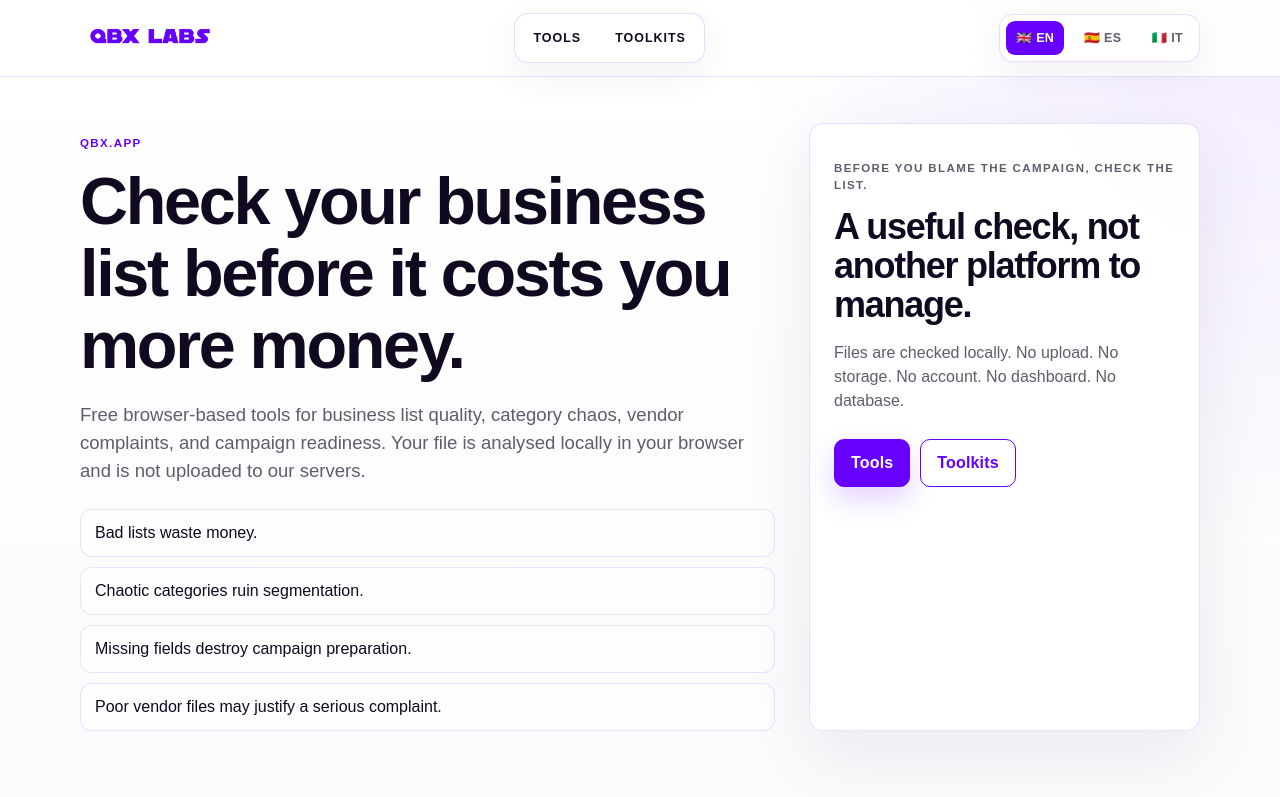
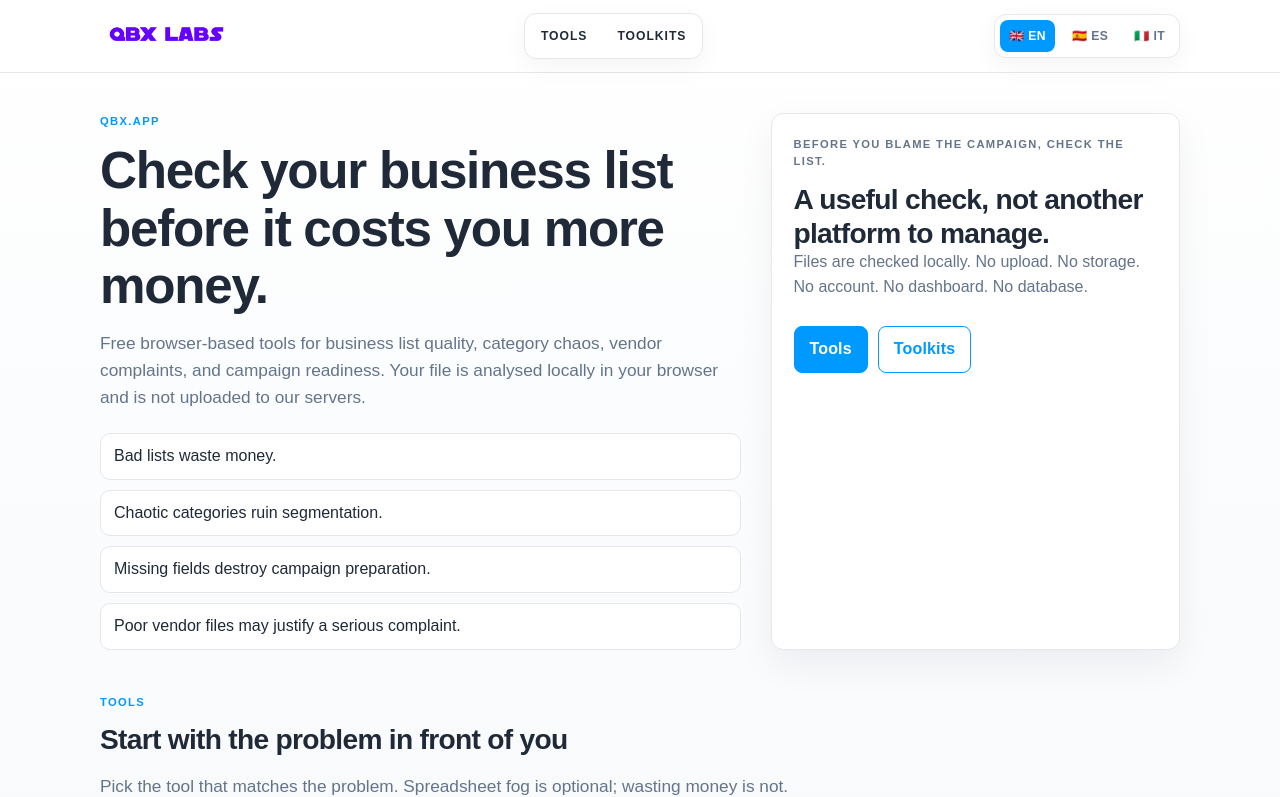
Before and after one commit to hubsienda/xapp, a Next.js app: page /en in a window 1280 px wide. Shown: the top 797 px of the page. Built offline with nearby package versions, Linux system fonts and the light colour scheme.

Commit message:
Refine blue professional visual system

```diff
--- a/src/app/globals.css
+++ b/src/app/globals.css
@@ -1,29 +1,30 @@
 :root {
-  --bg: #fbfafc;
+  --bg: #f8fafc;
   --panel: #ffffff;
-  --text: #171421;
-  --muted: #615c6c;
-  --line: #e4deee;
-  --strong: #10091f;
-  --accent: #6600ff;
-  --accent-dark: #4f00c8;
-  --accent-soft: #f2ebff;
-  --soft: #f7f3fb;
-  --danger: #701f1f;
-  --radius: 14px;
-  --button-radius: 10px;
-  --shadow: 0 22px 70px rgba(37, 18, 74, 0.08);
-  --subtle-shadow: 0 12px 36px rgba(37, 18, 74, 0.06);
+  --text: #333333;
+  --muted: #64748b;
+  --line: #e5e7eb;
+  --strong: #1f2937;
+  --accent: #0099ff;
+  --accent-dark: #007acc;
+  --accent-soft: #eef8ff;
+  --soft: #f3f4f6;
+  --danger: #991b1b;
+  --radius: 12px;
+  --button-radius: 8px;
+  --shadow: 0 14px 38px rgba(15, 23, 42, 0.06);
+  --subtle-shadow: 0 8px 24px rgba(15, 23, 42, 0.045);
 }
 
 * { box-sizing: border-box; }
 html { scroll-behavior: smooth; }
 body {
   margin: 0;
-  background: radial-gradient(circle at top right, rgba(102, 0, 255, 0.08), transparent 34rem), linear-gradient(180deg, #ffffff 0%, var(--bg) 42%, #ffffff 100%);
+  background: linear-gradient(180deg, #ffffff 0%, var(--bg) 44%, #ffffff 100%);
   color: var(--text);
   font-family: Arial, Helvetica, sans-serif;
-  line-height: 1.5;
+  line-height: 1.55;
+  font-size: 16px;
   text-rendering: optimizeLegibility;
 }
 
@@ -32,100 +33,100 @@ button, input, select, textarea { font: inherit; }
 button { cursor: pointer; }
 
 .page-shell { min-height: 100vh; display: flex; flex-direction: column; }
-.main { width: min(1120px, calc(100% - 32px)); margin: 0 auto; padding: 46px 0 72px; flex: 1; }
+.main { width: min(1080px, calc(100% - 32px)); margin: 0 auto; padding: 40px 0 68px; flex: 1; }
+.readable-page { max-width: 980px; }
 
-.header {
-  border-bottom: 1px solid rgba(102, 0, 255, 0.12);
-  background: rgba(255, 255, 255, 0.9);
-  position: sticky;
-  top: 0;
-  z-index: 20;
-  backdrop-filter: blur(18px);
-}
-.header-inner, .footer-inner { width: min(1120px, calc(100% - 32px)); margin: 0 auto; display: flex; align-items: center; justify-content: space-between; gap: 20px; }
-.header-inner { min-height: 76px; }
+.header { border-bottom: 1px solid var(--line); background: rgba(255, 255, 255, 0.94); position: sticky; top: 0; z-index: 20; backdrop-filter: blur(14px); }
+.header-inner, .footer-inner { width: min(1080px, calc(100% - 32px)); margin: 0 auto; display: flex; align-items: center; justify-content: space-between; gap: 20px; }
+.header-inner { min-height: 72px; }
 .brand { display: inline-flex; align-items: center; min-width: 118px; }
-.brand-logo { display: block; width: auto; height: 42px; max-width: 160px; object-fit: contain; }
-.nav, .lang-switcher, .footer-links { display: flex; align-items: center; gap: 10px; flex-wrap: wrap; }
-.nav, .lang-switcher { padding: 6px; border: 1px solid rgba(102, 0, 255, 0.14); border-radius: 14px; background: rgba(255, 255, 255, 0.72); box-shadow: var(--subtle-shadow); }
-.nav a { color: var(--strong); font-size: 0.78rem; font-weight: 800; letter-spacing: 0.08em; text-transform: uppercase; padding: 9px 12px; border-radius: 10px; }
+.brand-logo { display: block; width: auto; height: 40px; max-width: 155px; object-fit: contain; }
+.nav, .lang-switcher, .footer-links { display: flex; align-items: center; gap: 8px; flex-wrap: wrap; }
+.nav, .lang-switcher { padding: 5px; border: 1px solid var(--line); border-radius: 12px; background: #ffffff; box-shadow: var(--subtle-shadow); }
+.nav a { color: var(--strong); font-size: 0.76rem; font-weight: 800; letter-spacing: 0.08em; text-transform: uppercase; padding: 8px 11px; border-radius: 8px; }
 .nav a:hover, .nav a:focus-visible { color: var(--accent); background: var(--accent-soft); outline: none; }
-.footer-links a, .lang-switcher a { color: var(--muted); font-size: 0.92rem; }
+.footer-links a, .lang-switcher a { color: var(--muted); font-size: 0.9rem; }
 .footer-links a:hover, .lang-switcher a:hover, .footer-links a:focus-visible, .lang-switcher a:focus-visible { color: var(--accent); outline: none; }
-.lang-switcher a { display: inline-flex; align-items: center; gap: 5px; padding: 8px 10px; border-radius: 9px; font-size: 0.78rem; font-weight: 800; letter-spacing: 0.03em; }
-.lang-switcher .active { color: white; background: var(--accent); }
+.lang-switcher a { display: inline-flex; align-items: center; gap: 5px; padding: 7px 9px; border-radius: 8px; font-size: 0.76rem; font-weight: 800; letter-spacing: 0.03em; }
+.lang-switcher .active { color: #ffffff; background: var(--accent); }
 
-.footer { border-top: 1px solid rgba(102, 0, 255, 0.12); padding: 30px 0 22px; color: var(--muted); background: #ffffff; }
+.footer { border-top: 1px solid var(--line); padding: 28px 0 22px; color: var(--muted); background: #ffffff; }
 .footer-inner { align-items: flex-start; }
-.footer-brandline { max-width: 560px; font-size: 0.96rem; }
+.footer-brandline { max-width: 560px; font-size: 0.95rem; }
 .footer-brandline a, .footer-legal a { color: var(--strong); font-weight: 800; }
 .footer-brandline a:hover, .footer-legal a:hover, .footer-brandline a:focus-visible, .footer-legal a:focus-visible { color: var(--accent); outline: none; }
-.heart { color: var(--accent); font-size: 1.05em; font-weight: 900; }
-.footer-legal { width: min(1120px, calc(100% - 32px)); margin: 22px auto 0; padding-top: 18px; border-top: 1px solid var(--line); font-size: 0.82rem; color: var(--muted); }
+.footer-legal { width: min(1080px, calc(100% - 32px)); margin: 20px auto 0; padding-top: 16px; border-top: 1px solid var(--line); font-size: 0.82rem; color: var(--muted); }
 
-.hero, .tool-hero { display: grid; grid-template-columns: minmax(0, 1fr); gap: 10px; align-items: stretch; }
-.hero { grid-template-columns: minmax(0, 1.28fr) minmax(280px, 0.72fr); gap: 34px; }
-.tool-hero { max-width: 920px; }
-.eyebrow { text-transform: uppercase; letter-spacing: 0.12em; color: var(--accent); font-size: 0.72rem; font-weight: 900; margin-bottom: 14px; }
-h1, h2, h3 { color: var(--strong); line-height: 1.08; letter-spacing: -0.035em; margin: 0; }
-h1 { font-size: clamp(2.1rem, 5.2vw, 4.2rem); max-width: 860px; }
-h2 { font-size: clamp(1.45rem, 3vw, 2.25rem); }
-h3 { font-size: 1.08rem; letter-spacing: -0.02em; }
-.lede { color: var(--muted); font-size: clamp(1rem, 1.75vw, 1.16rem); max-width: 790px; margin: 20px 0 0; }
-.section { margin-top: 64px; }
+.hero, .tool-hero { display: grid; grid-template-columns: minmax(0, 1fr); gap: 8px; align-items: stretch; }
+.hero { grid-template-columns: minmax(0, 1.22fr) minmax(280px, 0.78fr); gap: 30px; }
+.tool-hero { max-width: 820px; }
+.eyebrow { text-transform: uppercase; letter-spacing: 0.12em; color: var(--accent); font-size: 0.7rem; font-weight: 900; margin-bottom: 12px; }
+h1, h2, h3 { color: var(--strong); line-height: 1.12; letter-spacing: -0.025em; margin: 0; }
+h1 { font-size: clamp(2rem, 4vw, 3.2rem); max-width: 820px; }
+h2 { font-size: clamp(1.35rem, 2.2vw, 2rem); line-height: 1.2; }
+h3 { font-size: 1.12rem; letter-spacing: -0.015em; }
+.lede { color: var(--muted); font-size: clamp(1rem, 1.6vw, 1.08rem); max-width: 760px; margin: 16px 0 0; }
+p { margin-top: 0; }
+.section { margin-top: 44px; }
 
 .grid, .tool-grid, .product-grid { display: grid; grid-template-columns: repeat(4, minmax(0, 1fr)); gap: 16px; }
 .tool-grid, .product-grid { grid-template-columns: repeat(2, minmax(0, 1fr)); }
-.card, .panel, .result, .form-card, .info-card, .toolkit-cta { background: rgba(255, 255, 255, 0.92); border: 1px solid rgba(102, 0, 255, 0.13); border-radius: var(--radius); padding: 24px; box-shadow: var(--shadow); }
+.two-product-grid { grid-template-columns: repeat(2, minmax(0, 1fr)); }
+.card, .panel, .result, .form-card, .info-card, .toolkit-cta { background: var(--panel); border: 1px solid var(--line); border-radius: var(--radius); padding: 22px; box-shadow: var(--shadow); }
 .card, .info-card, .toolkit-cta { transition: transform 160ms ease, border-color 160ms ease, box-shadow 160ms ease; }
-.card:hover, .info-card:hover, .toolkit-cta:hover { transform: translateY(-2px); border-color: rgba(102, 0, 255, 0.32); box-shadow: 0 26px 80px rgba(37, 18, 74, 0.1); }
+.card:hover, .info-card:hover, .toolkit-cta:hover { transform: translateY(-1px); border-color: #d1d5db; box-shadow: 0 16px 42px rgba(15, 23, 42, 0.08); }
 .card p, .panel p, .result p, .form-card p, .info-card p, .toolkit-cta p { color: var(--muted); }
 .card p:last-child, .panel p:last-child, .result p:last-child, .form-card p:last-child, .info-card p:last-child, .toolkit-cta p:last-child { margin-bottom: 0; }
 
-.button, button.primary { display: inline-flex; align-items: center; justify-content: center; border: 1px solid var(--accent); background: var(--accent); color: white; border-radius: var(--button-radius); padding: 11px 16px; min-height: 43px; font-weight: 800; letter-spacing: 0.01em; margin-top: 10px; box-shadow: 0 12px 28px rgba(102, 0, 255, 0.18); transition: transform 160ms ease, background 160ms ease, color 160ms ease, box-shadow 160ms ease; }
+.button, button.primary { display: inline-flex; align-items: center; justify-content: center; border: 1px solid var(--accent); background: var(--accent); color: white; border-radius: var(--button-radius); padding: 10px 15px; min-height: 42px; font-weight: 800; letter-spacing: 0.01em; margin-top: 10px; box-shadow: none; transition: transform 160ms ease, background 160ms ease, color 160ms ease, border-color 160ms ease; }
 .button:hover, button.primary:hover, .button:focus-visible, button.primary:focus-visible { background: var(--accent-dark); border-color: var(--accent-dark); transform: translateY(-1px); outline: none; }
 .button.secondary, button.secondary { background: white; color: var(--accent); border-color: var(--accent); box-shadow: none; }
 .button.secondary:hover, button.secondary:hover, .button.secondary:focus-visible, button.secondary:focus-visible { background: var(--accent-soft); color: var(--accent-dark); border-color: var(--accent-dark); }
 .button-row { display: flex; gap: 10px; flex-wrap: wrap; align-items: center; }
 
-.problem-list { list-style: none; padding: 0; margin: 24px 0 0; display: grid; gap: 10px; }
-.problem-list li, .notice, .badge, .empty-state { border: 1px solid rgba(102, 0, 255, 0.12); background: var(--soft); border-radius: 12px; padding: 11px 14px; }
-.problem-list li { color: var(--strong); background: rgba(255, 255, 255, 0.74); }
+.problem-list { list-style: none; padding: 0; margin: 22px 0 0; display: grid; gap: 10px; }
+.problem-list li, .notice, .badge, .empty-state, .privacy-note { border: 1px solid var(--line); background: var(--soft); border-radius: 10px; padding: 10px 13px; }
+.problem-list li { color: var(--strong); background: #ffffff; }
 .notice { color: var(--muted); background: var(--accent-soft); }
-.empty-state { color: var(--muted); background: linear-gradient(180deg, #ffffff 0%, #fbf8ff 100%); margin: 0; }
+.badge { display: inline-flex; width: fit-content; color: var(--accent-dark); background: var(--accent-soft); font-size: 0.78rem; font-weight: 800; text-transform: uppercase; letter-spacing: 0.06em; }
+.empty-state { color: var(--muted); background: #ffffff; margin: 0; }
+.privacy-note { color: var(--muted); background: #ffffff; margin: 0; font-size: 0.92rem; }
 
 .stat-grid { display: grid; grid-template-columns: repeat(4, minmax(0, 1fr)); gap: 12px; margin-top: 18px; }
 .compact-stats { margin: 22px 0; }
-.stat { border: 1px solid rgba(102, 0, 255, 0.12); background: linear-gradient(180deg, #ffffff 0%, #fbf8ff 100%); border-radius: 14px; padding: 16px; box-shadow: var(--subtle-shadow); min-height: 92px; color: var(--muted); }
-.stat strong { display: block; font-size: 1.4rem; color: var(--accent); line-height: 1; margin-bottom: 6px; }
+.stat { border: 1px solid var(--line); background: #ffffff; border-radius: 12px; padding: 15px; box-shadow: var(--subtle-shadow); min-height: 88px; color: var(--muted); }
+.stat strong { display: block; font-size: 1.35rem; color: var(--accent); line-height: 1; margin-bottom: 6px; }
 .form-grid { display: grid; grid-template-columns: repeat(2, minmax(0, 1fr)); gap: 16px; }
 .field { display: grid; gap: 7px; margin-bottom: 14px; }
 label, legend { color: var(--strong); font-weight: 800; }
-input, select, textarea { width: 100%; border: 1px solid var(--line); background: white; border-radius: 10px; padding: 12px 13px; color: var(--text); }
-input:focus, select:focus, textarea:focus { border-color: var(--accent); outline: 3px solid rgba(102, 0, 255, 0.12); }
+input, select, textarea { width: 100%; border: 1px solid var(--line); background: white; border-radius: 8px; padding: 11px 12px; color: var(--text); }
+input:focus, select:focus, textarea:focus { border-color: var(--accent); outline: 3px solid rgba(0, 153, 255, 0.12); }
 textarea { min-height: 140px; resize: vertical; }
 fieldset { border: 1px solid var(--line); border-radius: var(--radius); padding: 16px; margin: 0 0 16px; }
 .check-row, .radio-row { display: flex; gap: 9px; align-items: flex-start; margin: 10px 0; color: var(--muted); }
 .check-row input, .radio-row input { width: auto; margin-top: 4px; }
-.result { margin-top: 24px; }
-.score { display: inline-flex; align-items: baseline; gap: 5px; font-size: 2.35rem; font-weight: 900; letter-spacing: -0.06em; color: var(--accent); }
+.result { margin-top: 0; }
+.score { display: inline-flex; align-items: baseline; gap: 5px; font-size: 2.2rem; font-weight: 900; letter-spacing: -0.04em; color: var(--accent); }
 .score span { font-size: 1rem; color: var(--muted); letter-spacing: 0; }
 .two-column { display: grid; grid-template-columns: minmax(0, 0.9fr) minmax(0, 1.1fr); gap: 20px; align-items: start; }
-.tool-workspace { align-items: start; }
-pre.output { white-space: pre-wrap; background: #10091f; color: white; border-radius: var(--radius); padding: 18px; overflow: auto; }
+.tool-workspace { display: grid; grid-template-columns: 1fr; gap: 18px; align-items: start; max-width: 880px; }
+pre.output { white-space: pre-wrap; background: #1f2937; color: white; border-radius: var(--radius); padding: 18px; overflow: auto; }
 
-.tool-info-stack { display: grid; gap: 18px; }
+.tool-info-stack { display: grid; gap: 18px; max-width: 880px; }
 .info-grid { display: grid; grid-template-columns: repeat(2, minmax(0, 1fr)); gap: 16px; }
-.info-card h2 { font-size: clamp(1.25rem, 2.2vw, 1.8rem); margin-bottom: 14px; }
+.info-card h2 { font-size: clamp(1.25rem, 2vw, 1.65rem); margin-bottom: 14px; }
 .clean-list { margin: 14px 0 0; padding-left: 1.15rem; color: var(--muted); }
 .clean-list li { margin: 0 0 8px; }
-.next-card { background: var(--accent-soft); }
+.next-card { background: #ffffff; }
 .cta-grid { display: grid; grid-template-columns: repeat(2, minmax(0, 1fr)); gap: 16px; }
-.toolkit-cta { background: linear-gradient(180deg, #ffffff 0%, #fbf8ff 100%); }
-.featured-toolkit { border-color: rgba(102, 0, 255, 0.32); }
+.product-cta-section { margin-top: 2px; }
+.toolkit-cta { background: #ffffff; }
+.featured-toolkit { border-color: rgba(0, 153, 255, 0.35); }
+.secondary-line, .product-subtitle { font-size: 0.95rem; color: var(--muted); }
+.product-card h2 { margin-top: 10px; }
 
 .legal-page { max-width: 780px; }
-.legal-page p { color: var(--muted); font-size: 1.03rem; }
+.legal-page p { color: var(--muted); font-size: 1.02rem; }
 .warning { color: var(--danger); font-weight: 800; }
 
 @media (max-width: 860px) {
@@ -134,12 +135,12 @@ pre.output { white-space: pre-wrap; background: #10091f; color: white; border-ra
   .brand-logo { height: 38px; max-width: 150px; }
   .nav, .lang-switcher { width: 100%; justify-content: space-between; }
   .nav a, .lang-switcher a { flex: 1; justify-content: center; text-align: center; }
-  .hero, .two-column, .form-grid, .info-grid, .cta-grid { grid-template-columns: 1fr; }
+  .hero, .two-column, .form-grid, .info-grid, .cta-grid, .two-product-grid { grid-template-columns: 1fr; }
   .grid, .tool-grid, .product-grid, .stat-grid { grid-template-columns: 1fr; }
-  .main { width: min(100% - 28px, 1120px); padding-top: 32px; }
-  h1 { font-size: clamp(2rem, 10vw, 3rem); }
-  h2 { font-size: clamp(1.35rem, 7vw, 2rem); }
-  .section { margin-top: 48px; }
-  .card, .panel, .result, .form-card, .info-card, .toolkit-cta { padding: 20px; }
-  .footer-legal { width: min(100% - 28px, 1120px); }
+  .main { width: min(100% - 28px, 1080px); padding-top: 30px; }
+  h1 { font-size: clamp(1.85rem, 9vw, 2.6rem); }
+  h2 { font-size: clamp(1.25rem, 6vw, 1.8rem); }
+  .section { margin-top: 38px; }
+  .card, .panel, .result, .form-card, .info-card, .toolkit-cta { padding: 18px; }
+  .footer-legal { width: min(100% - 28px, 1080px); }
 }
```
